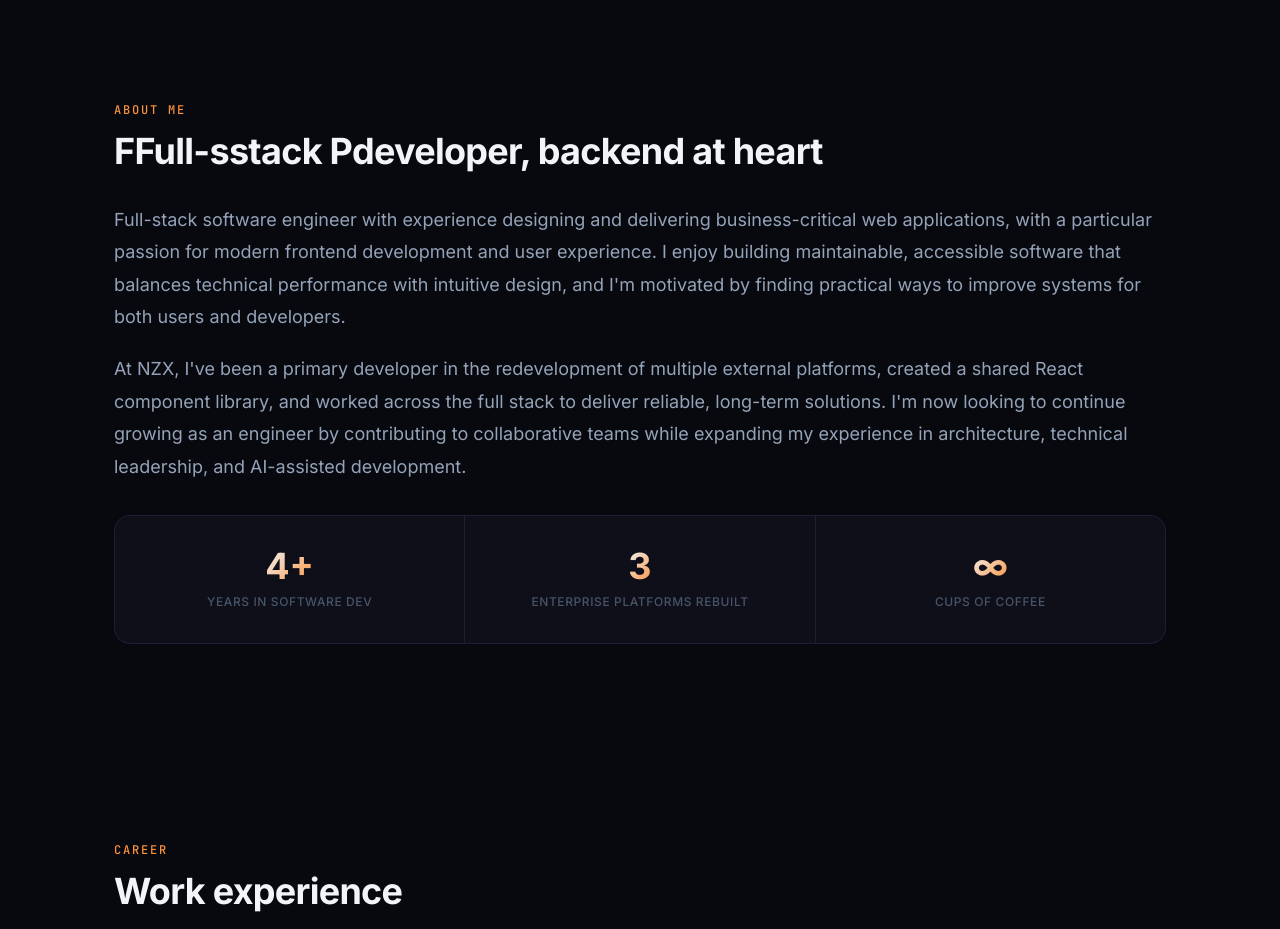
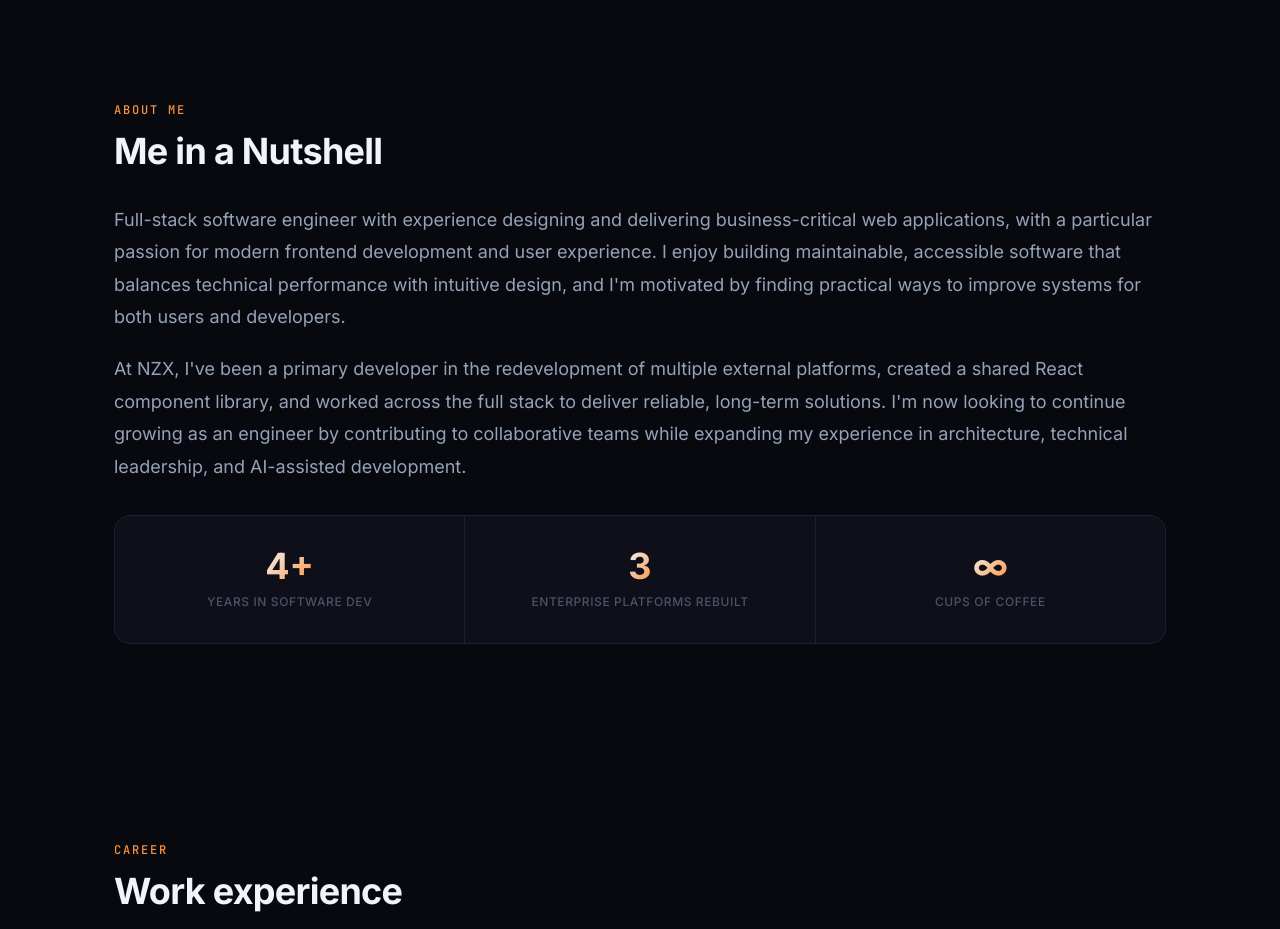
Before and after one commit to turtle-dev-nz/owen, a React (Vite) app: page / in a window 1280 px wide. Shown: the part 800-1729 px from the top of the page. Built offline with nearby package versions, Linux system fonts and the light colour scheme; the HTML template or start-up script is replaced by a standard one.

Commit message:
minor wording adjustment

```diff
--- a/src/sections/About.tsx
+++ b/src/sections/About.tsx
@@ -17,11 +17,7 @@ export function About() {
     <section id="about" className="section about">
       <div className="container about__inner">
         <div className="about__content">
-          <SectionHeader
-            label="About Me"
-            title="FFull-sstack Pdeveloper, backend at heart"
-            // subtitle="I bridge the gap between engineering precision and creative vision."
-          />
+          <SectionHeader label="About Me" title="Me in a Nutshell" />
 
           <div className="about__body">
             <p>
@@ -31,10 +27,10 @@ export function About() {
               motivated by finding practical ways to improve systems for both users and developers.
             </p>
             <p>
-              At NZX, I've been a primary developer in the redevelopment of multiple external platforms, created a shared React component
-              library, and worked across the full stack to deliver reliable, long-term solutions. I'm now looking to
-              continue growing as an engineer by contributing to collaborative teams while expanding my experience in
-              architecture, technical leadership, and AI-assisted development.
+              At NZX, I've been a primary developer in the redevelopment of multiple external platforms, created a
+              shared React component library, and worked across the full stack to deliver reliable, long-term solutions.
+              I'm now looking to continue growing as an engineer by contributing to collaborative teams while expanding
+              my experience in architecture, technical leadership, and AI-assisted development.
             </p>
           </div>
 
```
